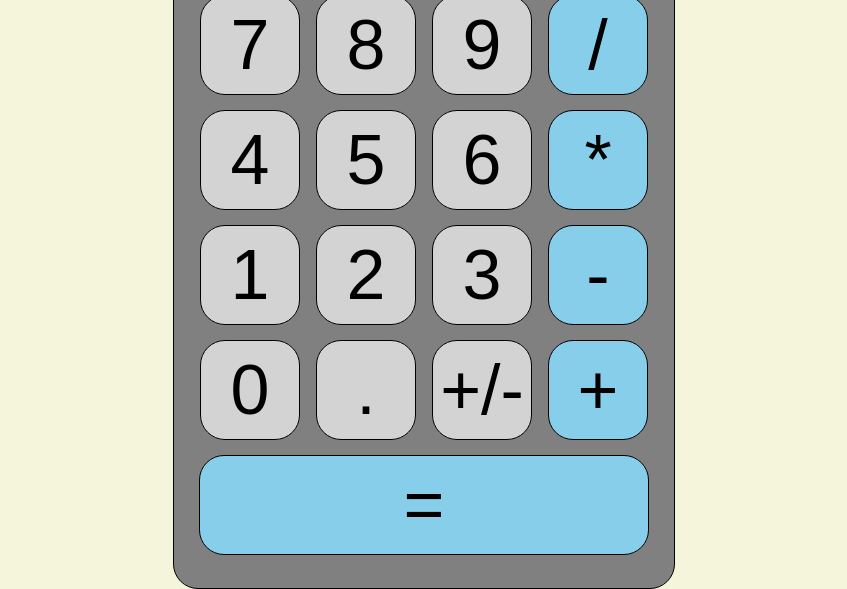
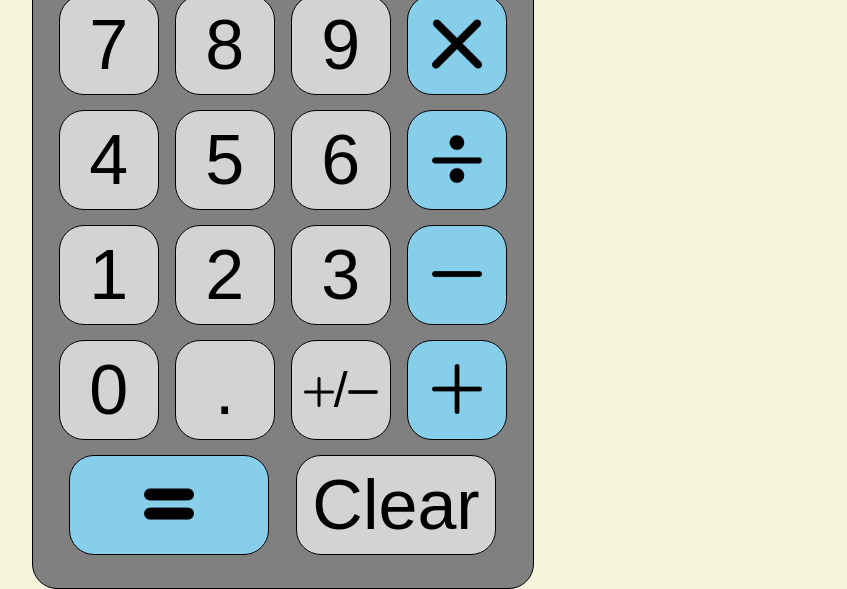
Before and after one commit to djlaw90/calculator, a plain HTML site: page index.html in a window 1280 px wide. Shown: the part 213-802 px from the top of the page, without its empty margins (216-1063 px from the left). Drawn offline with Linux system fonts and the light colour scheme.

Commit message:
styling applied. need footer

```diff
--- a/index.html
+++ b/index.html
@@ -19,31 +19,33 @@
                     <button class="calc-buttons">7</button>
                     <button class="calc-buttons">8</button>
                     <button class="calc-buttons">9</button>
-                    <button class="calc-buttons function">/</button>
+                    <button class="calc-buttons function"><img src="./icons/multiply-mathematical-sign.png"/ class="func-icon"></button>
                 </div>
                 <div class="button-row">
                     <button class="calc-buttons">4</button>
                     <button class="calc-buttons">5</button>
                     <button class="calc-buttons">6</button>
-                    <button class="calc-buttons function">*</button>
+                    <button class="calc-buttons function"><img src="./icons/001-divide.png"/ class="func-icon"></button>
                 </div>
                 <div class="button-row">
                     <button class="calc-buttons">1</button>
                     <button class="calc-buttons">2</button>
                     <button class="calc-buttons">3</button>
-                    <button class="calc-buttons function">-</button>
+                    <button class="calc-buttons function"><img src="./icons/003-minus-sign.png"/ class="func-icon"></button>
                 </div>
                 <div class="button-row">
                     <button class="calc-buttons">0</button>
                     <button class="calc-buttons">.</button>
-                    <button class="calc-buttons" id="plus-minus">+/-</button>
-                    <button class="calc-buttons function">+</button>
+                    <button class="calc-buttons" id="plus-minus"><img src="./icons/002-plus.png"/ class="func-icon plus-minus">/<img src="./icons/003-minus-sign.png"/ class="func-icon plus-minus"></button>
+                    <button class="calc-buttons function"><img src="./icons/002-plus.png"/ class="func-icon"></button>
                 </div>
-                <div class="button-row">
-                    <button class="calc-buttons function" id="equals">=</button>
+                <div class="button-row button-row-bottom">
+                    <button class="calc-buttons function" id="equals"><img src="./icons/004-equal.png"/ class="func-icon"></button>
+                    <button class="calc-buttons">Clear</button>
                 </div>
             </div>
         </div>
+        <a href="https://www.flaticon.com/free-icons/multiply" title="multiply icons">Multiply icons created by Freepik - Flaticon</a>
         <script src="app.js"></script>
     </body>
  </html>
--- a/styles.css
+++ b/styles.css
@@ -130,12 +130,19 @@ body {
     justify-content: space-evenly;
 }
 
-#equals {
-    width: 480px;
+.button-row-bottom .calc-buttons {
+    width: 200px;
 }
 
+#plus-minus img {
+    width: 30px;
+}
 #plus-minus {
-    font-size: 70px;
+    font-size: 50px !important;
+}
+
+.func-icon {
+    width: 50px;
 }
 
 h1 {
```
Also changed, not shown: icons/001-divide.png (added), icons/002-plus.png (added), icons/003-minus-sign.png (added), icons/004-equal.png (added), icons/multiply-mathematical-sign.png (added).
